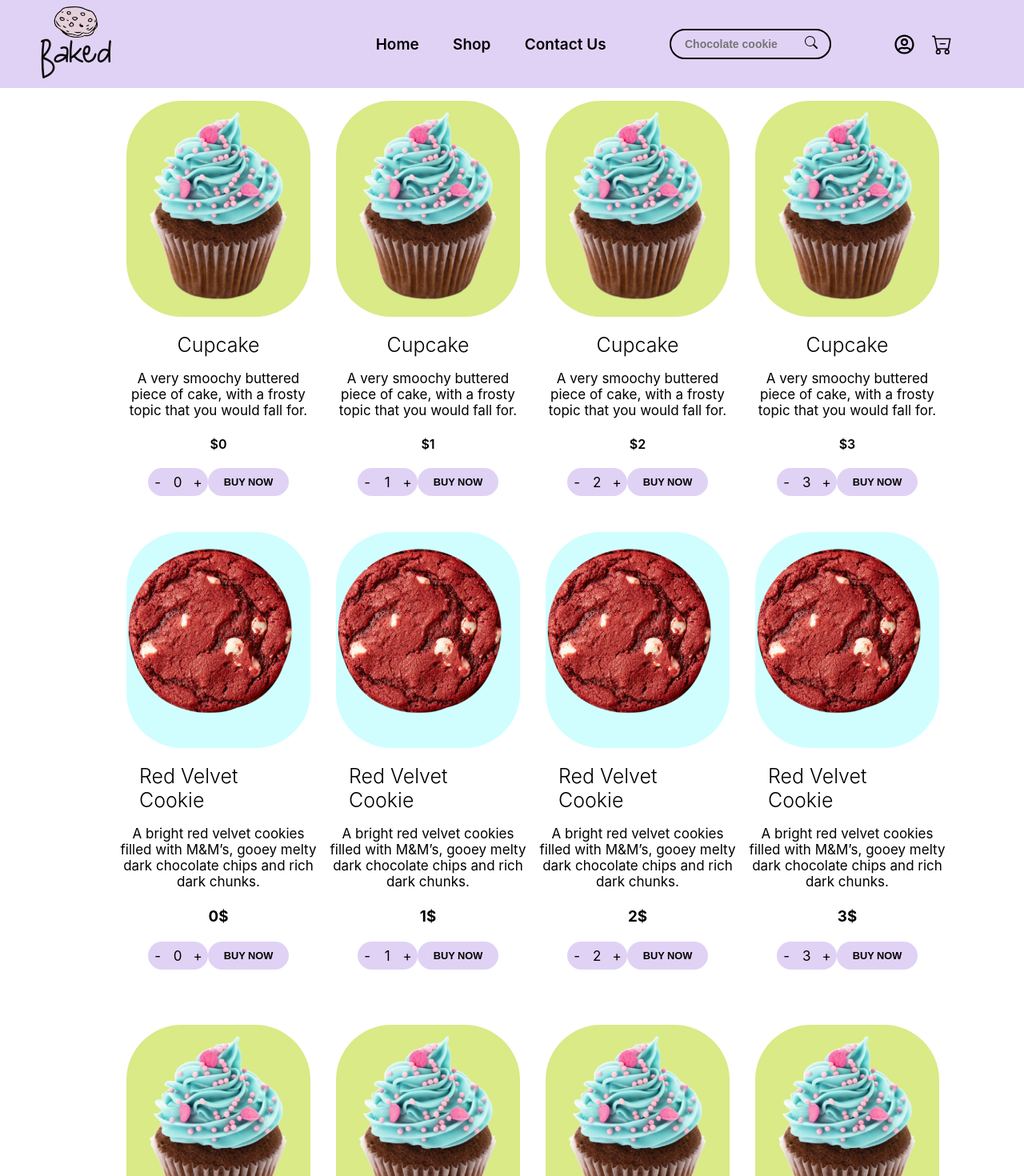
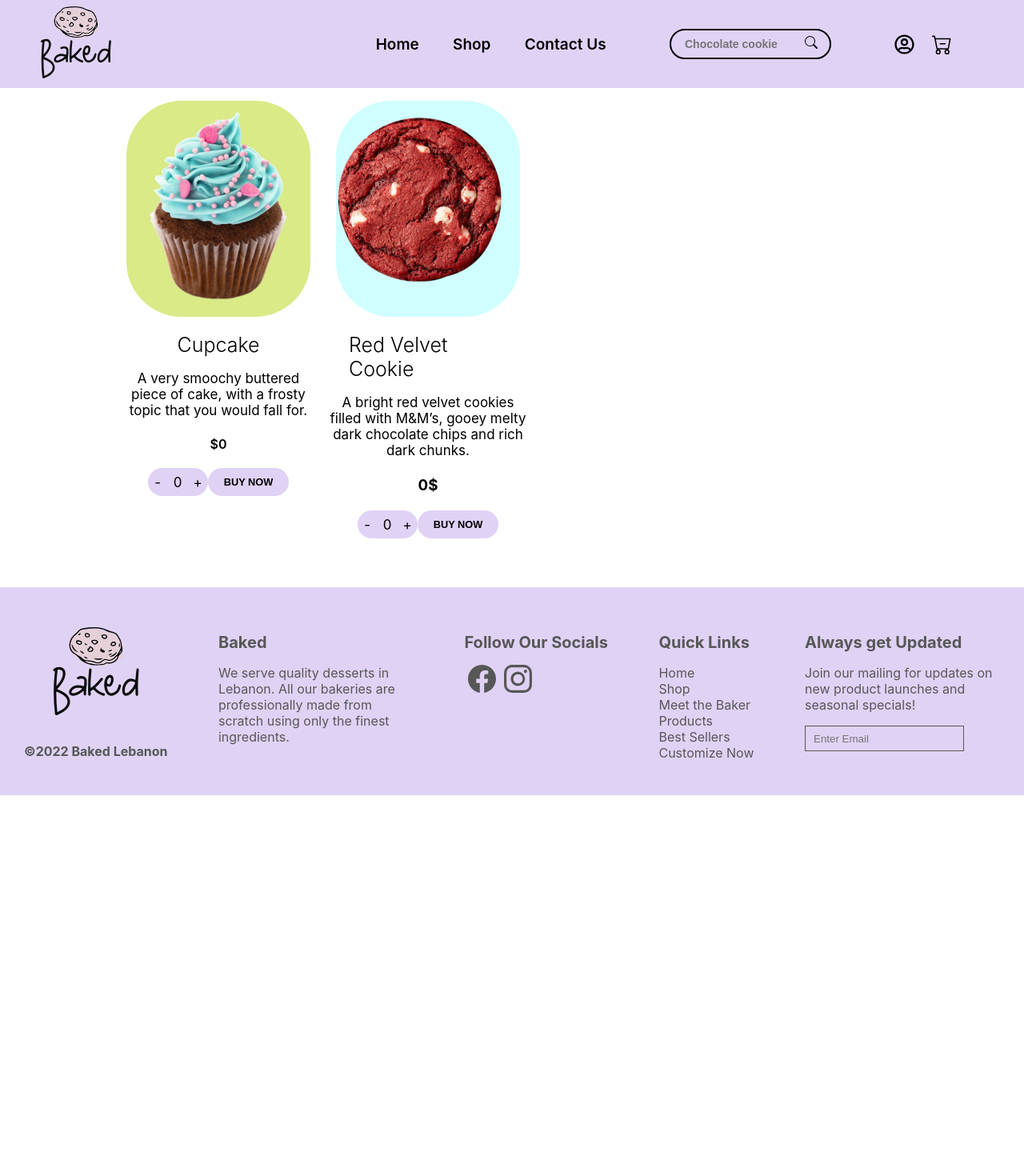
Before and after one commit to SaraBaassiri/baked_lb-website, a React (Create React App) app: page /shop in a window 1280 px wide. Shown: the top 1470 px of the page at 80% size. After the commit the page ends 994 px from the top, so only its background shows below. Built offline with nearby package versions, Linux system fonts and the light colour scheme; a web font is replaced by a local one.

Commit message:
Update Shop.jsx

```diff
--- a/src/Views/Shop/Shop.jsx
+++ b/src/Views/Shop/Shop.jsx
@@ -1,7 +1,6 @@
 import React from "react";
 import "./Shop.css";
 import { Grid } from "@mui/material";
-
 
 export default function Shop() {
   return (
@@ -11,8 +10,7 @@ export default function Shop() {
         spacing={{ xs: 4, md: 3 }}
         columns={{ xs: 4, sm: 12, md: 16 }}
       >
-        {Array.from(Array(8)).map((_, index) => (
-          <Grid item xs={2} sm={4} md={4} key={index}>
+        <Grid item xs={2} sm={4} md={4}>
           <div className="ShopItem">
             <div className="ShopInnerImage1">
               <img src="/BlueCup.png" alt="" />
@@ -23,17 +21,20 @@ export default function Shop() {
               A very smoochy buttered piece of cake, with a frosty topic that
               you would fall for.
             </p>
-              <h3 className="price">${index}</h3>
+            <h3 className="price">$0</h3>
             <div className="LowerItemSection">
               <div className="AddItem">
                 <p>-</p>
-                  <p>{index}</p>
+                <p>0</p>
                 <p>+</p>
               </div>
               <button>Buy Now</button>
             </div>
           </div>
+        </Grid>
 
+        {/* New Item */}
+        <Grid item xs={2} sm={4} md={4}>
           <div className="ShopItem">
             <div className="ShopInnerImage2">
               <img src="/RedCake.png" alt="" />
@@ -41,21 +42,22 @@ export default function Shop() {
             </div>
             <h2>Red Velvet Cookie</h2>
             <p>
-                A bright red velvet cookies filled with M&M’s,
-                gooey melty dark chocolate chips and rich dark chunks.
+              A bright red velvet cookies filled with M&M’s, gooey melty dark
+              chocolate chips and rich dark chunks.
             </p>
-              <h3>{index}$</h3>
+            <h3>0$</h3>
             <div className="LowerItemSection">
               <div className="AddItem">
                 <p>-</p>
-                  <p>{index}</p>
+                <p>0</p>
                 <p>+</p>
               </div>
               <button>Buy Now</button>
             </div>
           </div>
         </Grid>
-        ))}
+
+        {/* End new Item */}
       </Grid>
     </div>
   );
```
Lines whose indentation alone changed are shown as unchanged.
